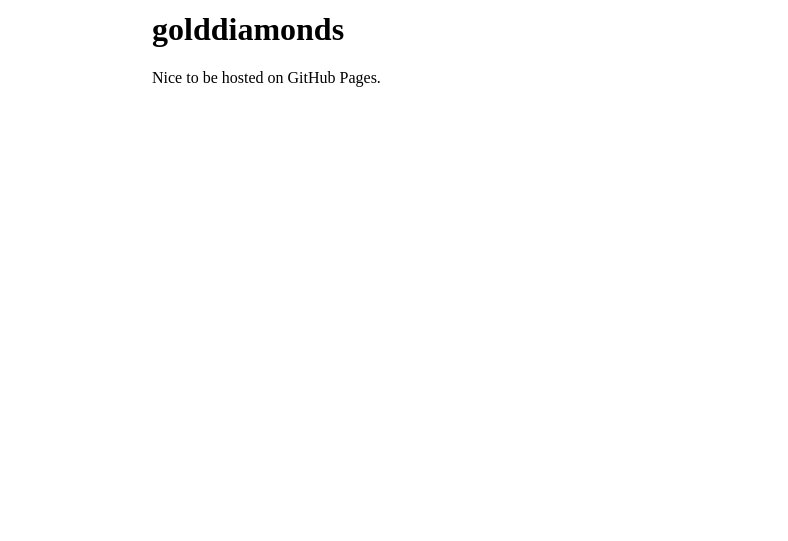
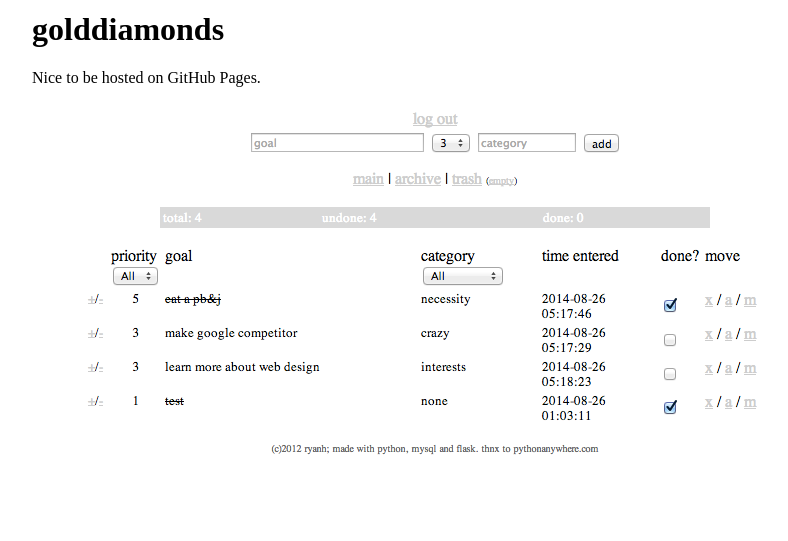
Before and after one commit to golddiamonds/golddiamonds.github.io, a plain HTML site: page index.html in a window 1280 px wide. Shown: the whole page, without its empty margins (191-979 px from the left). Drawn offline with Linux system fonts and the light colour scheme.

Commit message:
Testing out images/screen shots.

```diff
--- a/index.html
+++ b/index.html
@@ -8,6 +8,7 @@
 	    <td>
 		<h1>golddiamonds</h1>
 		<p>Nice to be hosted on GitHub Pages.</p>
+		<img src="goal_ss.png"></img>
 	    </td>
 	  </tr>
 	</table>
```
Also changed, not shown: goal_ss.png (added).
